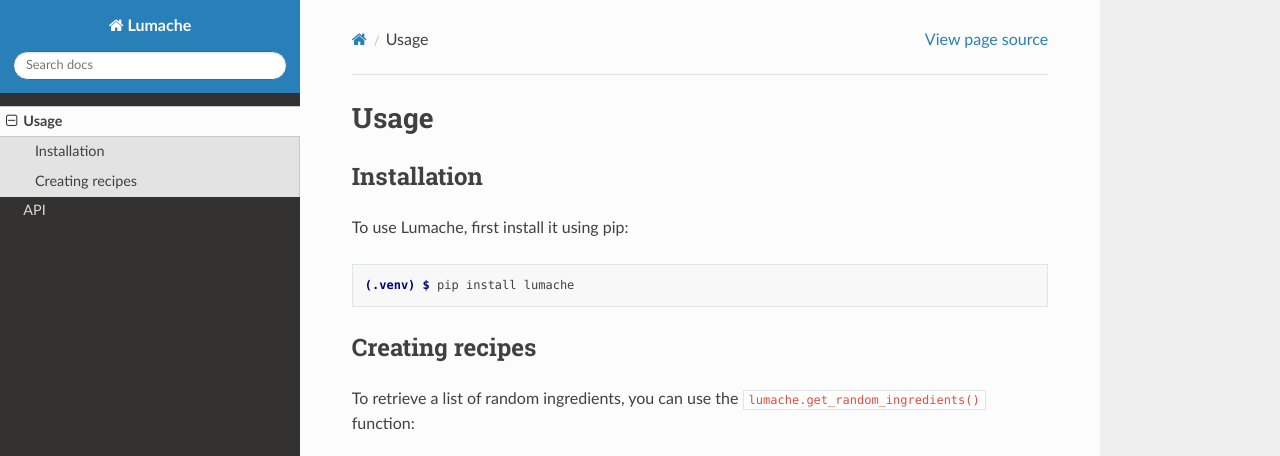
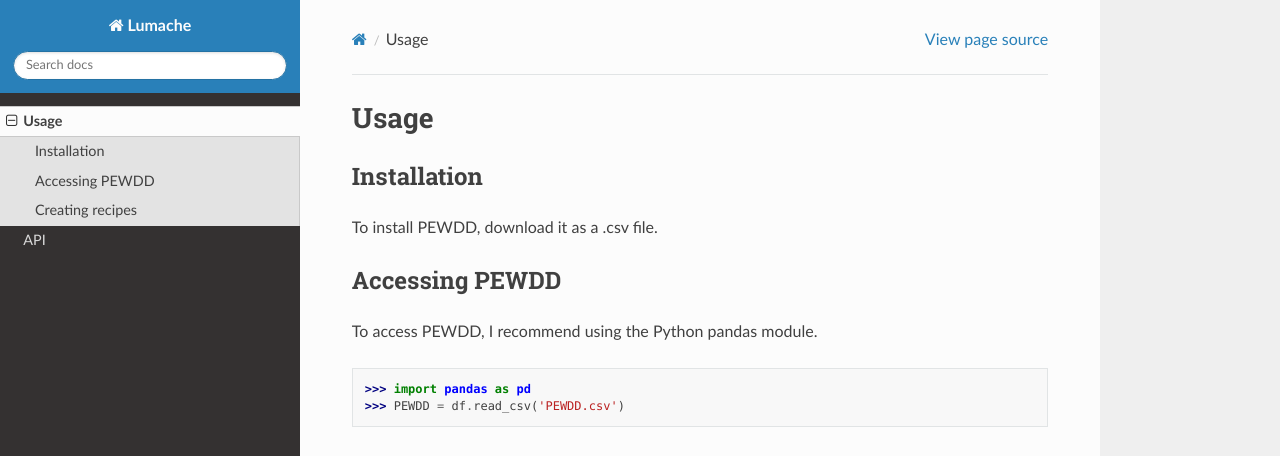
Before and after one commit to jamietwilliams/PEWDD-tutorial, a Sphinx documentation site: the page built from docs/source/usage.rst, in a window 1280 px wide and 1216 px high, cut to the strip 0-456 px from the top of the window. Built offline with Sphinx 7.4.7 and the Read the Docs theme 3.1.0, drawn with Linux system fonts in a browser that asks for light colours.

Commit message:
Update usage.rst

```diff
--- a/docs/source/usage.rst
+++ b/docs/source/usage.rst
@@ -6,11 +6,15 @@
 Installation
 ------------
 
-To use Lumache, first install it using pip:
+To install PEWDD, download it as a .csv file.
 
-.. code-block:: console
+Accessing PEWDD
+----------------
+To access PEWDD, I recommend using the Python pandas module.
 
-   (.venv) $ pip install lumache
+>>> import pandas as pd
+>>> PEWDD = df.read_csv('PEWDD.csv')
+
 
 Creating recipes
 ----------------
```
